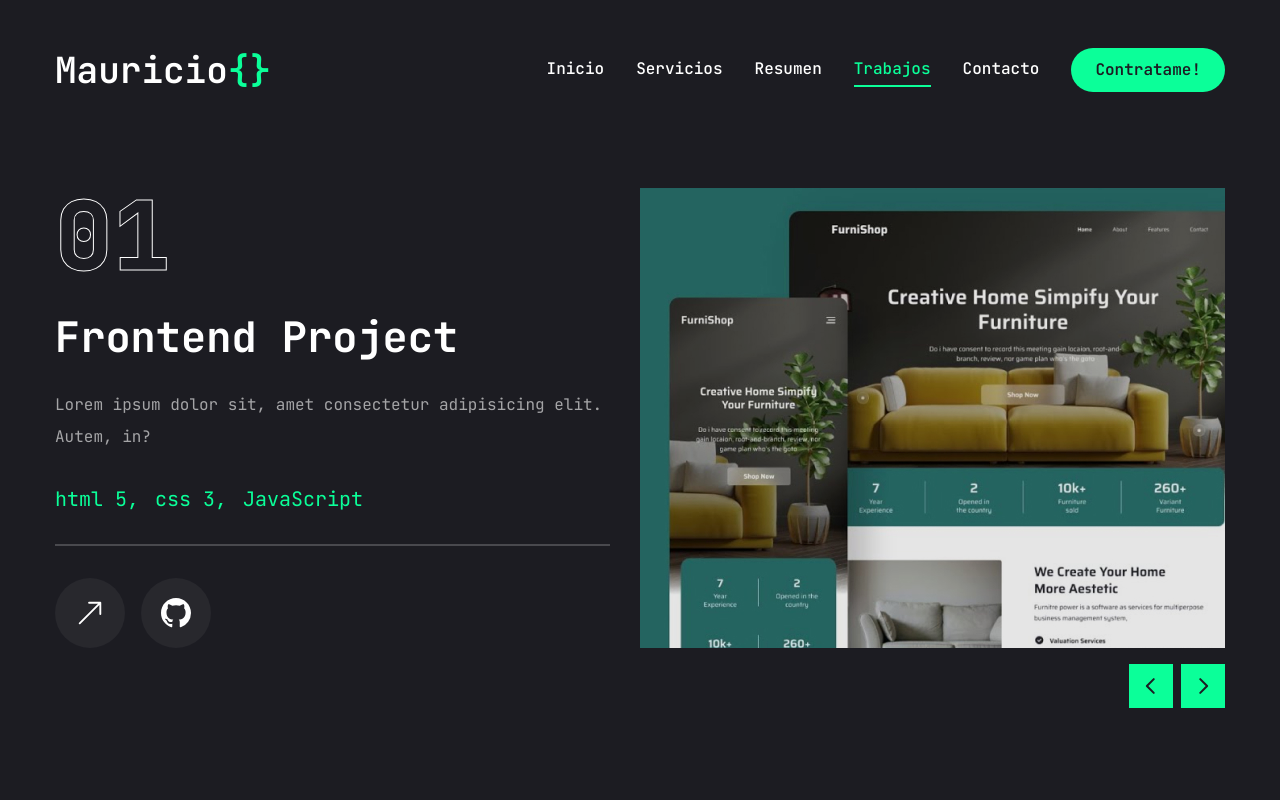
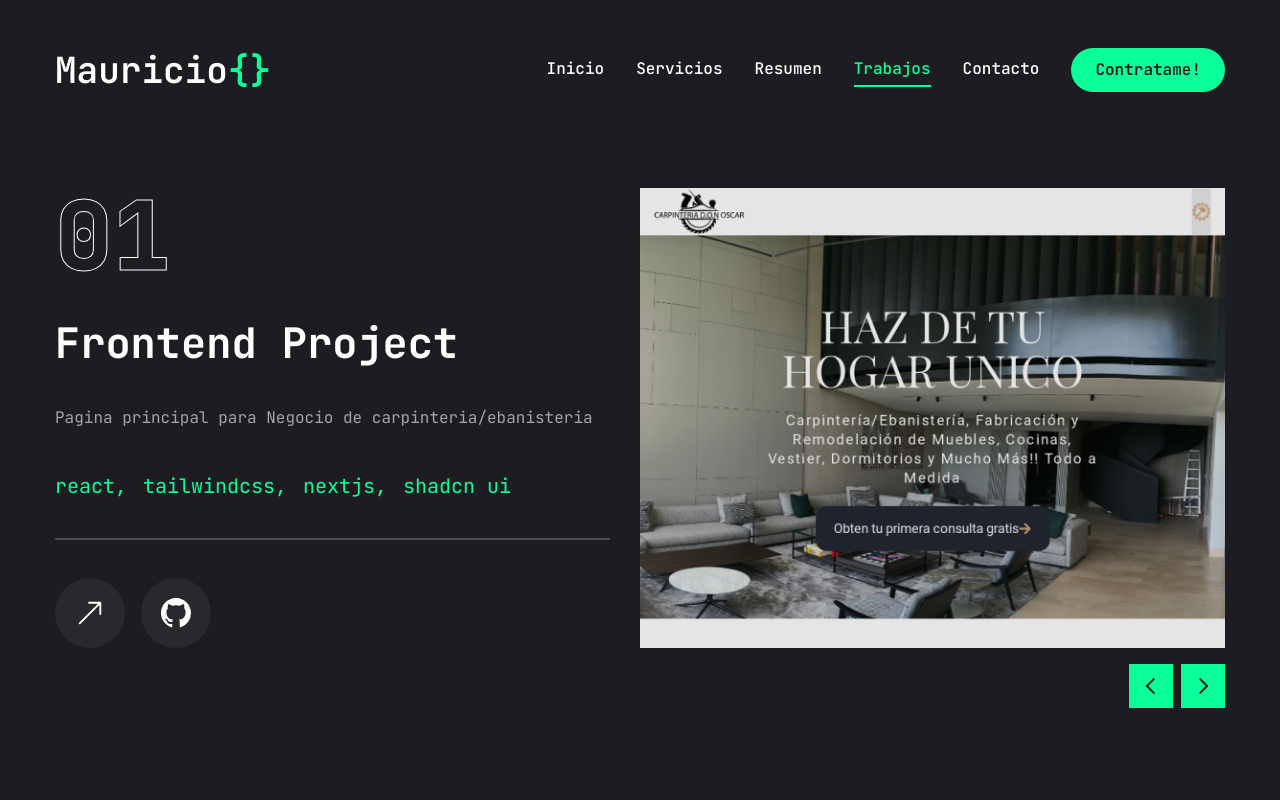
Before and after one commit to fakbo-dev/portfolio-2.0, a Next.js app: page /work in a window 1280 px wide. Built offline with nearby package versions, Linux system fonts and the light colour scheme.

Commit message:
change resume

```diff
--- a/app/resume/page.jsx
+++ b/app/resume/page.jsx
@@ -13,7 +13,7 @@ import { motion } from "framer-motion"
 
 export const about = {
     title: "Sobre mi",
-    description: "Lorem ipsum dolor sit amet consectetur adipisicing elit. Sequi, quis!",
+    description: "esta es una descripcion mis datos, para tener una idea de quien esta detras del desarrollo.",
     info: [
         {
             fieldName: "Nombre",
@@ -52,7 +52,7 @@ export const about = {
 
 const experience = {
     title: "Experiencia",
-    description: "",
+    description: "esta en una descripcion sobre mi experiencia. esta seccion se actualizara con el tiempo mientras realizo trabajos exitosos para clientes satisfechos",
     items: [
         {
             company: "Freelancer",
@@ -64,12 +64,17 @@ const experience = {
             position: "Desarrollador Frontend",
             duration: "2024",
         },
+        {
+            company: "Don Oscar Carpinteria/ebanisteria",
+            position: "Desarrollador Frontend",
+            duration: "2024",
+        },
     ]
 };
 
 const education = {
     title: "Educacion",
-    description: "Lorem ipsum dolor sit amet consectetur adipisicing elit. Dolores, est?",
+    description: "esta es una descripcion sobre mi formacion, esta seccion se actualizara con el tiempo mientras aprendo y mejoro mis conocimientos.",
     items: [
         {
             institution: "Universidad Santiago mariño",
@@ -82,11 +87,20 @@ const education = {
             name: "MDN Guie for Web Developer",
             duration: "2023-2024",
         },
-
         {
             institution: "Curso Online",
             name: "Estudio AutoDidacta",
             duration: "2023-2024",
+        },
+        {
+            institution: "Curso Online",
+            name: "DSA (data structures and algorithms)",
+            duration: "2024",
+        },
+        {
+            institution: "Curso Online",
+            name: "Backend",
+            duration: "2024 - actualmente",
         },
 
     ]
@@ -94,7 +108,7 @@ const education = {
 
 const skills = {
     title: "Mis Habilidades",
-    description: "Lorem ipsum dolor sit amet consectetur adipisicing elit. Fuga, nihil.",
+    description: "esta es una descripcion de mis habilidades, siempre se aprende algo nuevo cuando se trata de lenguajes y tecnologias. Es emocionante y gratificante mejorar cada dia, para mi las mejores sentimientos que puedo tener es compararme con mi yo de ayer y saber que mi yo de hoy es una mejor version. con el tiempo esta seccion se actualizando mientras mejore mis conocimientos, mis fundamentos en lenguajes de programacion me permiten adaptarme a cualquier situacion y lenguaje que se requiera para el desarrollo, si no conozco la manera dare todo de mi para hasta lograrlo.",
     skillList: [
         {
             icon: <FaHtml5 />,
--- a/app/work/page.jsx
+++ b/app/work/page.jsx
@@ -8,7 +8,7 @@ import { BsArrowUpRight, BsGithub } from "react-icons/bs";
 import { Tooltip, TooltipContent, TooltipProvider, TooltipTrigger }
     from "@/components/ui/tooltip";
 import Image from "next/image";
-import Image1 from "@/public/assets/thumb1.png";
+import Image1 from "@/public/assets/p1.png";
 import Image2 from "@/public/assets/thumb2.png";
 import Image3 from "@/public/assets/thumb3.png";
 
@@ -20,21 +20,24 @@ const projects = [
         num: "01",
         category: "frontend Project",
         title: "Project 1",
-        description: "Lorem ipsum dolor sit, amet consectetur adipisicing elit. Autem, in?",
+        description: "Pagina principal para Negocio de carpinteria/ebanisteria",
         stack: [
             {
-                name: "html 5"
+                name: "react"
             },
             {
-                name: "css 3"
+                name: "tailwindcss"
             },
             {
-                name: "JavaScript"
+                name: "nextjs"
+            },
+            {
+                name: "shadcn ui"
             },
         ],
         image: Image1,
-        github: "",
-        live: "",
+        github: "https://github.com/fakbo-dev/D.O.N-Oscar-Landing-Page",
+        live: "https://d-o-n-oscar-landing-page.vercel.app/",
     },
     {
         num: "02",
@@ -167,7 +170,7 @@ const Work = () => {
                                         {/* image */}
                                         <div className="relative w-full h-full ">
                                             <Image src={project.image} fill className="object-cover"
-                                                alt="" />
+                                                alt="project Image" />
                                         </div>
                                     </div>
                                 </SwiperSlide>
--- a/components/Stats.jsx
+++ b/components/Stats.jsx
@@ -15,7 +15,7 @@ const stats = [
         text: "Tecnologias Dominadas",
     },
     {
-        num: 100,
+        num: 300,
         text: "Commits",
     },
 
```
Also changed, not shown: public/assets/p1.png (added).
